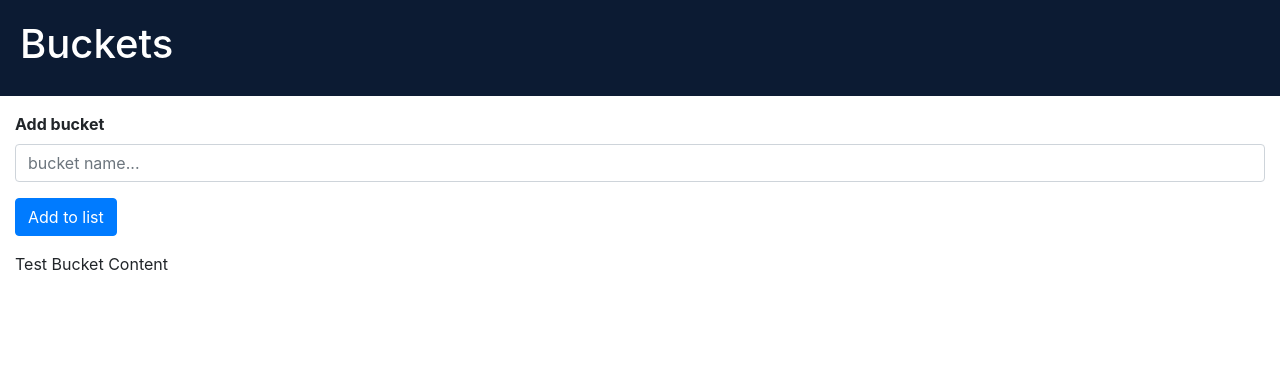
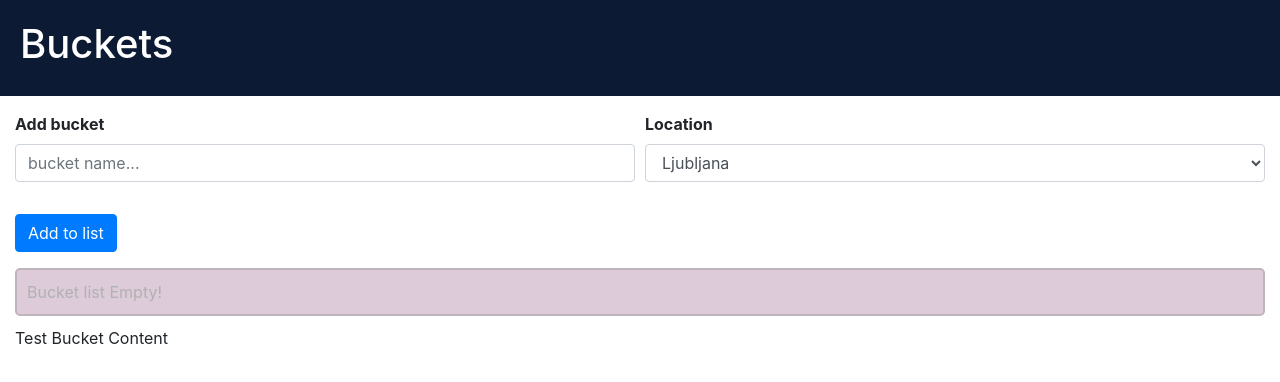
Before and after one commit to Elyukeyey/Buckets-sandbox, an Angular app: page / in a window 1280 px wide. Shown: the top 382 px of the page. Built offline with nearby package versions, Linux system fonts and the light colour scheme.

Commit message:
4 files modified

```diff
--- a/src/app/bucket-form/bucket-form.component.html
+++ b/src/app/bucket-form/bucket-form.component.html
@@ -1,8 +1,30 @@
 <div class="container-fluid">
-  <form (submit)="onSubmit($event, bucketNameInput)">
+  <form (submit)="onSubmit($event, bucketNameInput, bucketLocationSelect)">
   <div class="form-group mt-3 mb-3">
-    <label for="add-bucket"><strong>Add bucket</strong></label>
-    <input name="bucket" type="text" class="form-control" id="add-bucket" placeholder="bucket name..." #bucketNameInput>
+    <div class="form-row">
+      <div class="form-group col-sm-6">
+            <label for="add-bucket"><strong>Add bucket</strong></label>
+            <input
+              name="bucket"
+              type="text"
+              class="form-control"
+              id="add-bucket"
+              placeholder="bucket name..."
+              #bucketNameInput
+              required>
+      </div>
+      <div class="form-group col-sm-6">
+        <label for="bucket-location"><strong>Location</strong></label>
+        <select
+              name="location"
+              type="select"
+              class="form-control"
+              #bucketLocationSelect
+              required>
+          <option *ngFor="let location of locations">{{ location }}</option>
+        </select>
+      </div>
+    </div>
     <button
       type="submit"
       class="btn btn-primary mt-3"
--- a/src/app/bucket-form/bucket-form.component.ts
+++ b/src/app/bucket-form/bucket-form.component.ts
@@ -10,6 +10,7 @@ import { Bucket } from '../interfaces';
 })
 export class BucketFormComponent implements OnInit {
   bucketNameInput: HTMLInputElement;
+  locations: string[] = ['Ljubljana','Kranj','Maribor','Koper'];
 
   constructor(private store: StoreService) { }
 
@@ -18,12 +19,12 @@ export class BucketFormComponent implements OnInit {
 
   _genId = () => Math.random().toString(24).substr(2,6);
 
-  onSubmit (e, { value }) {
+  onSubmit (e, name, location) {
     e.preventDefault();
     const payload: Bucket = {
       id: this._genId(),
-      name: value,
-      location: (Math.random() > 0.5) ? 'Ljubljana' : 'Kranj',
+      name: name.value,
+      location: location.value,
       content: {
         files: [],
         sizes: [],
--- a/src/app/bucket-info/bucket-info.component.css
+++ b/src/app/bucket-info/bucket-info.component.css
@@ -1,12 +1,19 @@
 .info {
-  background-color: #A6ACB4;
-  color: #000;
-  border: 2px solid #0C1B33;
   border-radius: 5px;
   opacity: 0.3;
   margin: 10px auto;
   padding: 10px;
 }
+.full {
+  background-color: #A6ACB4;
+  color: #000;
+  border: 2px solid #0C1B33;
+}
+.empty {
+  background-color: 925586;
+  color: #000;
+  border: 2px solid #2D1228;
+}
 .full-opacity {
   opacity: 1;
 }
--- a/src/app/bucket-info/bucket-info.component.html
+++ b/src/app/bucket-info/bucket-info.component.html
@@ -1,8 +1,9 @@
-<div class="container-fluid" *ngIf="buckets.length > 0">
-  <div class="info">
+<div class="container-fluid">
+  <div [className]="buckets.length > 0 ? 'info full' : 'info empty'" >
   <div class="row">
     <div class="col-sm-12">
-      <span class="align-middle full-opacity">Buckets: {{buckets.length}}</span>
+      <span *ngIf="buckets.length > 0; else Empty" class="align-middle full-opacity">Buckets: {{buckets.length}}</span>
+      <ng-template #Empty>Bucket list Empty!</ng-template>
     </div>
   </div>
   </div>
```
